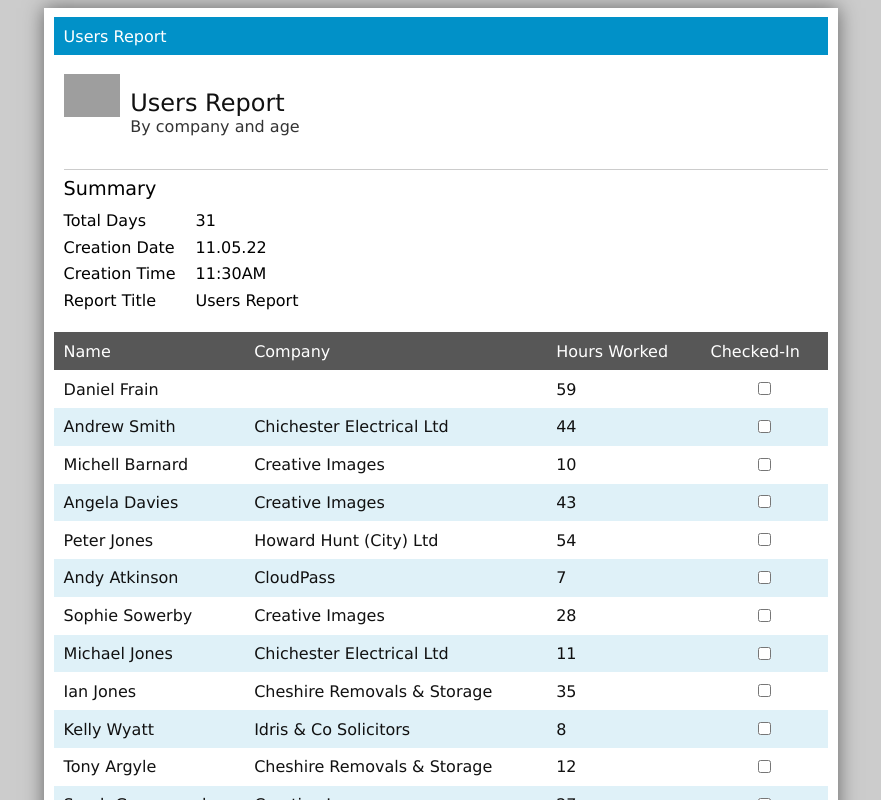
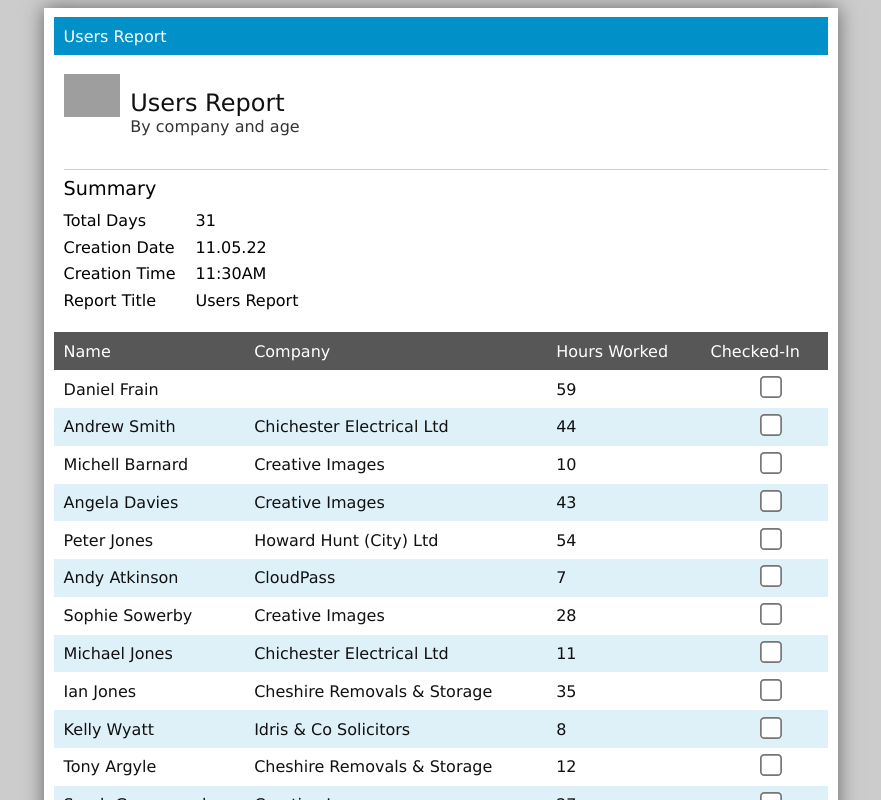
Before and after one commit to codemonkeh-dave/react-report-prototype, a React (Create React App) app: page / in a window 1280 px wide. Shown: the top 800 px of the page, without its empty margins (199-1080 px from the left). Built offline with nearby package versions, Linux system fonts and the light colour scheme; grey boxes are pictures that could not be loaded.

Commit message:
Tweaked checkbox styles

```diff
--- a/src/style.css
+++ b/src/style.css
@@ -88,6 +88,22 @@ table.pageFooter {
   width: 20px;
   margin: auto auto;
   /* border: solid 1px #333; */
+}
+
+.checkbox > input[type=checkbox]
+{
+  zoom: 1.3;
+  transform: scale(1.3);
+  -ms-transform: scale(1.3);
+  -webkit-transform: scale(1.3);
+  -o-transform: scale(1.3);
+  -moz-transform: scale(1.3);
+  transform-origin: 0 0;
+  -ms-transform-origin: 0 0;
+  -webkit-transform-origin: 0 0;
+  -o-transform-origin: 0 0;
+  -moz-transform-origin: 0 0;
+  margin-top:-2px;
 }
 
 .empty {
```
